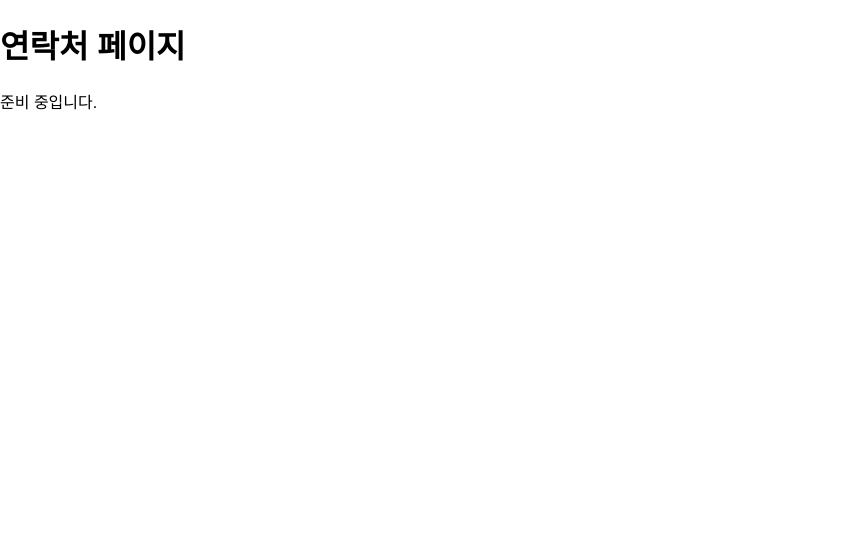
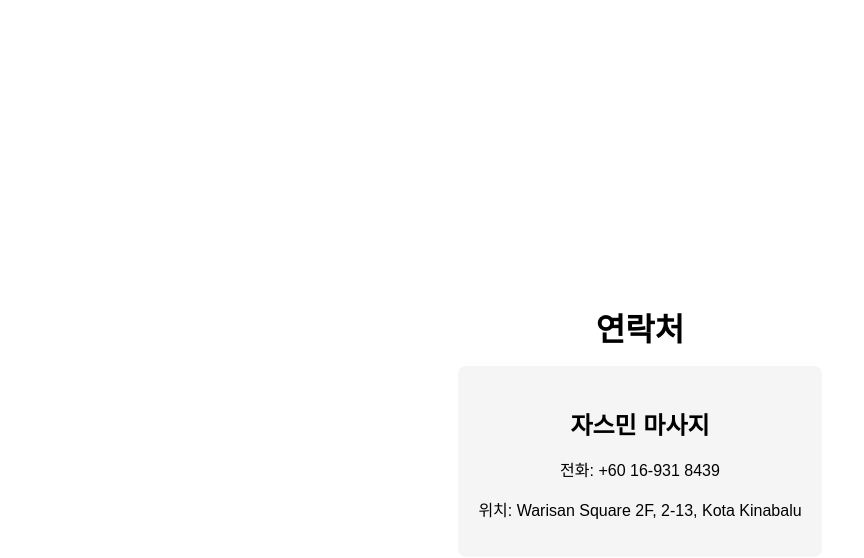
Before and after one commit to lybokis-88/jasmine0massage-website, a Next.js app: page /contact in a window 1280 px wide. Shown: the top 558 px of the page, without its empty margins (0-864 px from the left). Built offline with nearby package versions, Linux system fonts and the light colour scheme.

Commit message:
Update page.tsx

```diff
--- a/app/contact/page.tsx
+++ b/app/contact/page.tsx
@@ -1,9 +1,23 @@
 export default function Contact() {
   return (
-    <div className="min-h-screen bg-white flex items-center justify-center">
-      <div className="text-center">
-        <h1 className="text-2xl font-bold">연락처 페이지</h1>
-        <p>준비 중입니다.</p>
+    <div style={{
+      minHeight: '100vh',
+      display: 'flex',
+      alignItems: 'center',
+      justifyContent: 'center',
+      padding: '20px'
+    }}>
+      <div style={{ textAlign: 'center' }}>
+        <h1 style={{ fontSize: '2rem', marginBottom: '1rem' }}>연락처</h1>
+        <div style={{
+          backgroundColor: '#f5f5f5',
+          padding: '20px',
+          borderRadius: '8px'
+        }}>
+          <h2 style={{ fontSize: '1.5rem', marginBottom: '1rem' }}>자스민 마사지</h2>
+          <p style={{ marginBottom: '0.5rem' }}>전화: +60 16-931 8439</p>
+          <p>위치: Warisan Square 2F, 2-13, Kota Kinabalu</p>
+        </div>
       </div>
     </div>
   )
```
